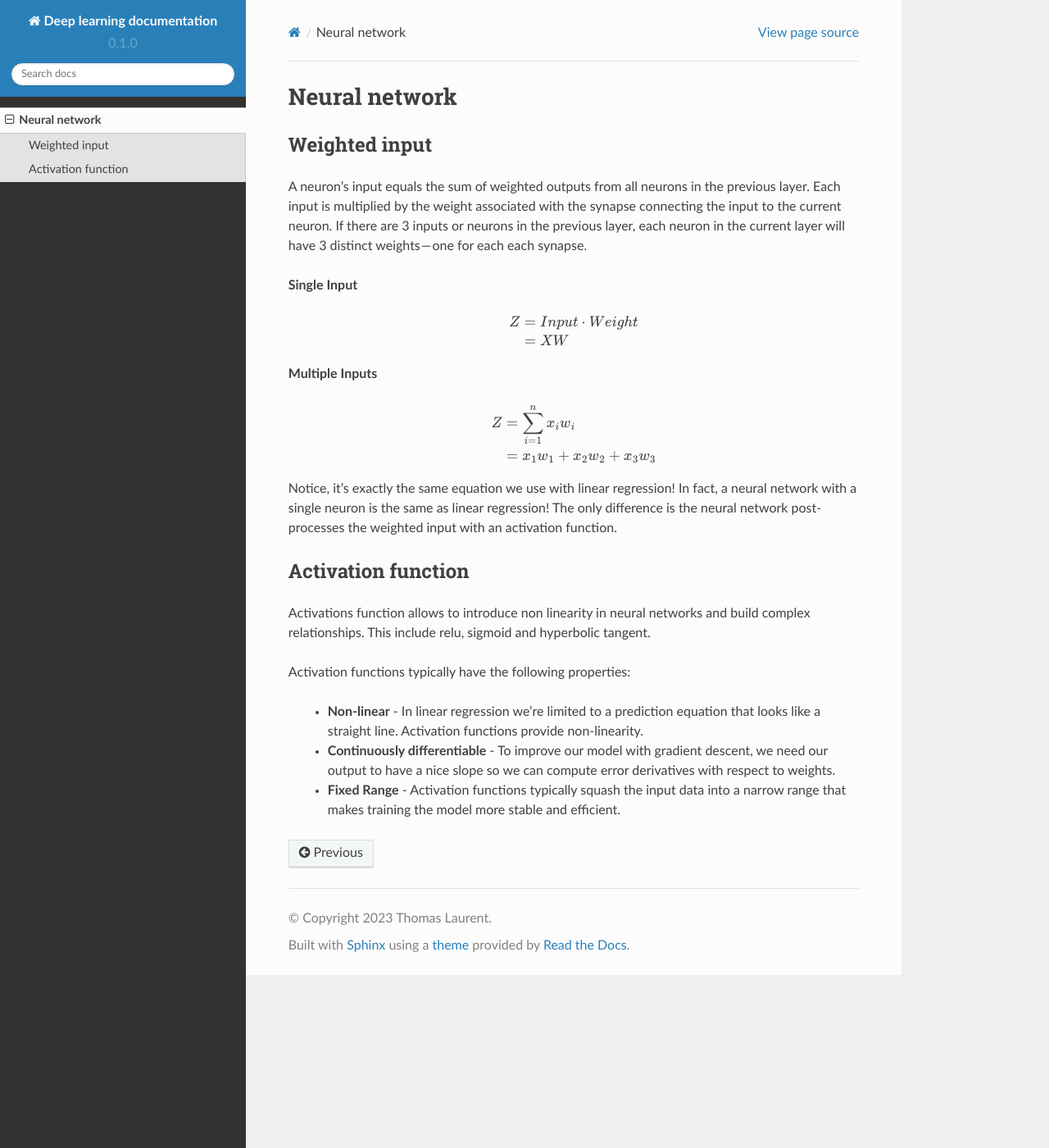
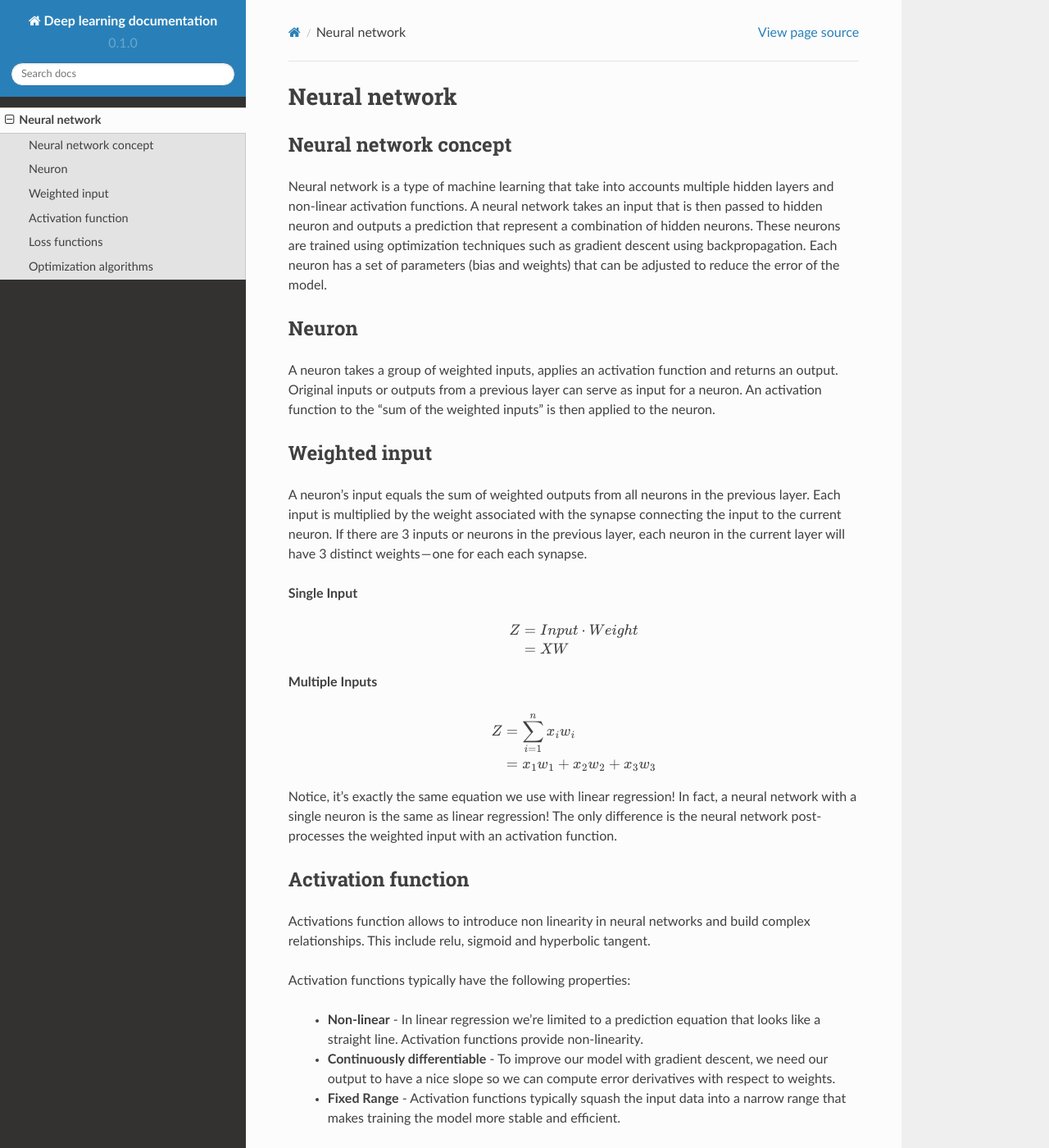
Before and after one commit to tolaurent/ml_library, a Sphinx documentation site: the page built from docs/source/neuralnet.rst, in a window 1280 px wide and 1400 px high. Shown: the whole window at 82% size. Built offline with Sphinx 7.4.7 and the Read the Docs theme 2.0.0, drawn with Linux system fonts in a browser that asks for light colours; some of the changed text lies outside the part shown.

```diff
--- a/docs/source/neuralnet.rst
+++ b/docs/source/neuralnet.rst
@@ -1,6 +1,18 @@
 Neural network
 ==============
 
+Neural network concept
+----------------------
+Neural network is a type of machine learning that take into accounts multiple hidden layers and non-linear activation functions.
+A neural network takes an input that is then passed to hidden neuron and outputs a prediction that represent a combination of hidden neurons.
+These neurons are trained using optimization techniques such as gradient descent using backpropagation. Each neuron has a set of parameters (bias and weights)
+that can be adjusted to reduce the error of the model.
+
+Neuron
+------
+A neuron takes a group of weighted inputs, applies an activation function and returns an output.
+Original inputs or outputs from a previous layer can serve as input for a neuron. An activation function to the
+"sum of the weighted inputs" is then applied to the neuron.
 
 Weighted input
 -------------
@@ -39,3 +51,22 @@ Activation functions typically have the following properties:
   * **Continuously differentiable** - To improve our model with gradient descent, we need our output to have a nice slope so we can compute error derivatives with respect to weights.
 
   * **Fixed Range** - Activation functions typically squash the input data into a narrow range that makes training the model more stable and efficient.
+
+
+Loss functions
+--------------
+
+Loss function is a cost function that helps evaluatingn how the model is performing. The loss function needs to be
+differentiable to estimate the gradient and update the parameters. There are numerous forms of loss functions including MSE and cross-entropy loss.
+
+Optimization algorithms
+-----------------------
+
+There exists multiple algorithms to optimize the parameters in neural network.
+This includes:
+
+* Adagrad
+
+* Adam
+
+* Momentum
```
Also changed, not shown: docs/source/optimization.rst (added, +21 -0 lines), 2 other files.
